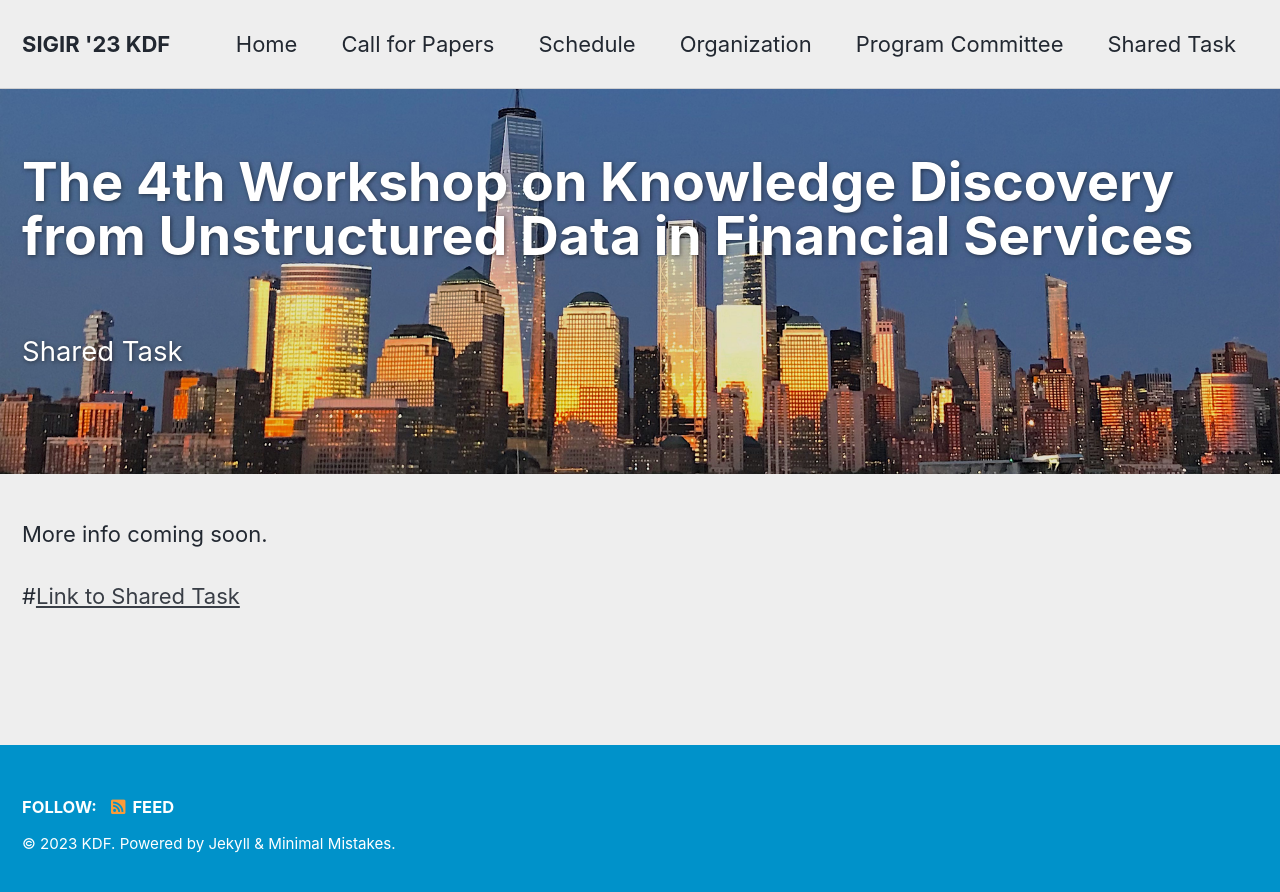
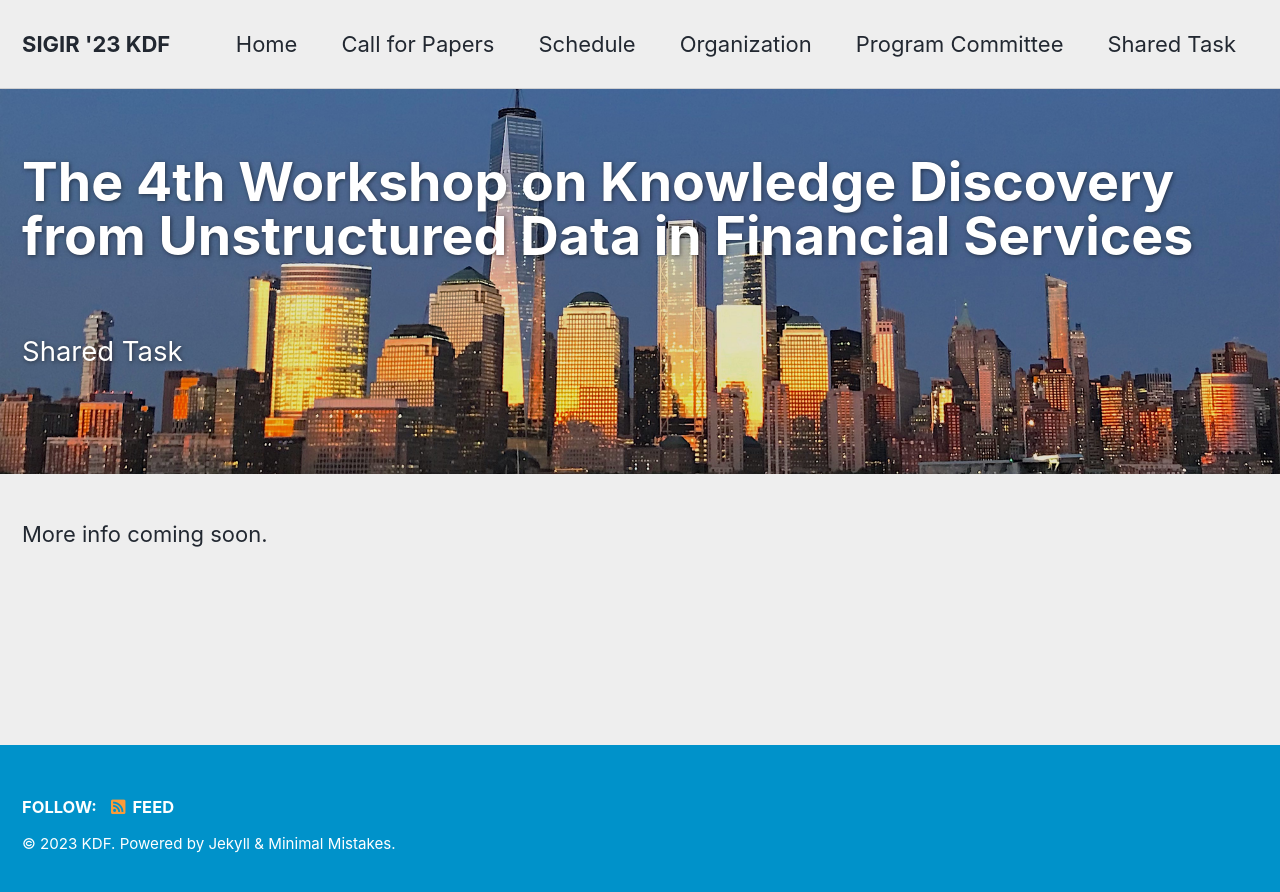
Before and after one commit to kdf-workshop/kdf23, a Jekyll site: the page built from _pages/shared_task.md, in a window 1280 px wide. Shown: the top 892 px of the page. Built offline with Jekyll 4.4.1, drawn with Linux system fonts in a browser that asks for light colours; cached includes are drawn as plain includes.

Commit message:
Update shared_task.md

```diff
--- a/_pages/shared_task.md
+++ b/_pages/shared_task.md
@@ -10,4 +10,4 @@ excerpt: "<br/>Shared Task<br/>"
 
 More info coming soon.
 
-#<a href="https://refind-re.github.io/">Link to Shared Task</a>
+<!--<a href="https://refind-re.github.io/">Link to Shared Task</a>-->
```
